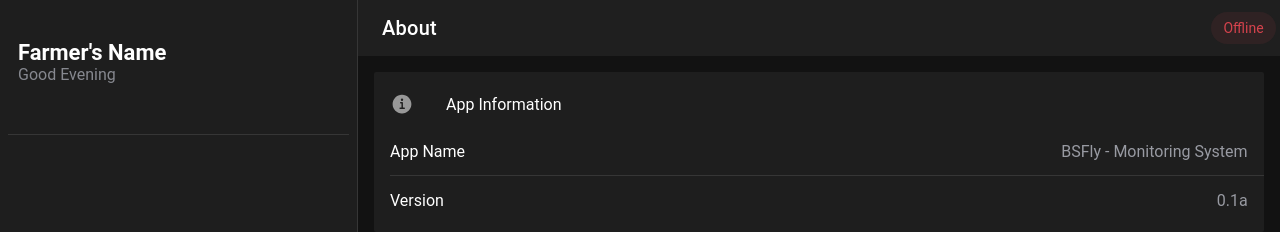
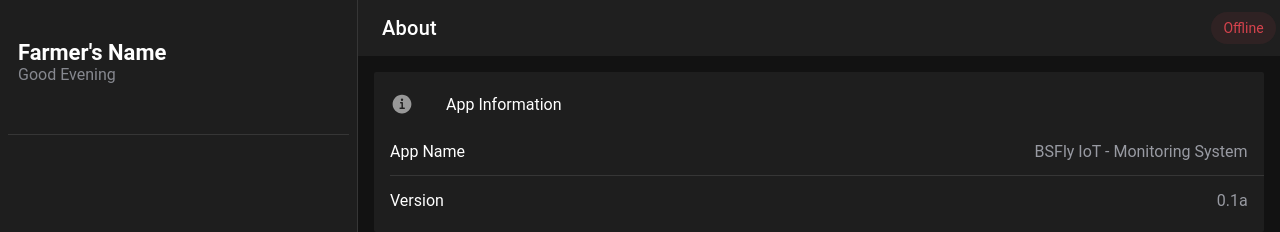
Before and after one commit to TheMasshiro/bsfly-iot, a React (Vite) app in the folder bsfly-iot/: page /about in a window 1280 px wide. Shown: the top 232 px of the page. Built offline with nearby package versions, Linux system fonts and the light colour scheme.

Commit message:
chore(branding): Update application name to BSFly IoT

```diff
--- a/bsfly-iot/src/pages/About/About.tsx
+++ b/bsfly-iot/src/pages/About/About.tsx
@@ -20,7 +20,7 @@ const About: FC = () => {
                     </IonItem>
                     <IonItem>
                         <IonLabel>App Name</IonLabel>
-                        <IonLabel slot="end" color="medium">BSFly - Monitoring System</IonLabel>
+                        <IonLabel slot="end" color="medium">BSFly IoT - Monitoring System</IonLabel>
                     </IonItem>
                     <IonItem>
                         <IonLabel>Version</IonLabel>
@@ -86,7 +86,7 @@ const About: FC = () => {
                 </IonList>
                 <div className="ion-align-items-center ion-justify-content-center ion-text-center">
                     <IonLabel color="medium">
-                        © 2025 BSFly. All rights reserved.
+                        © 2025 BSFly IoT. All rights reserved.
                     </IonLabel>
                 </div>
             </IonContent>
```
